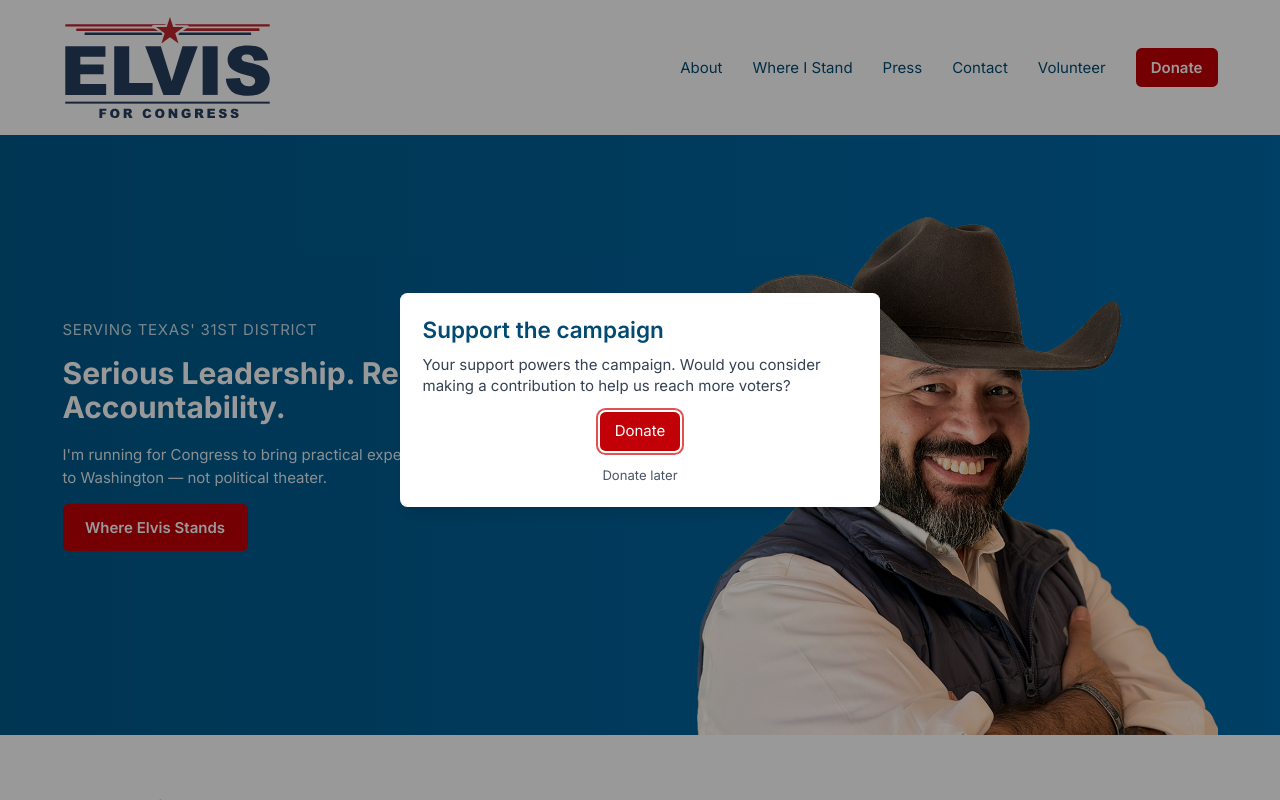
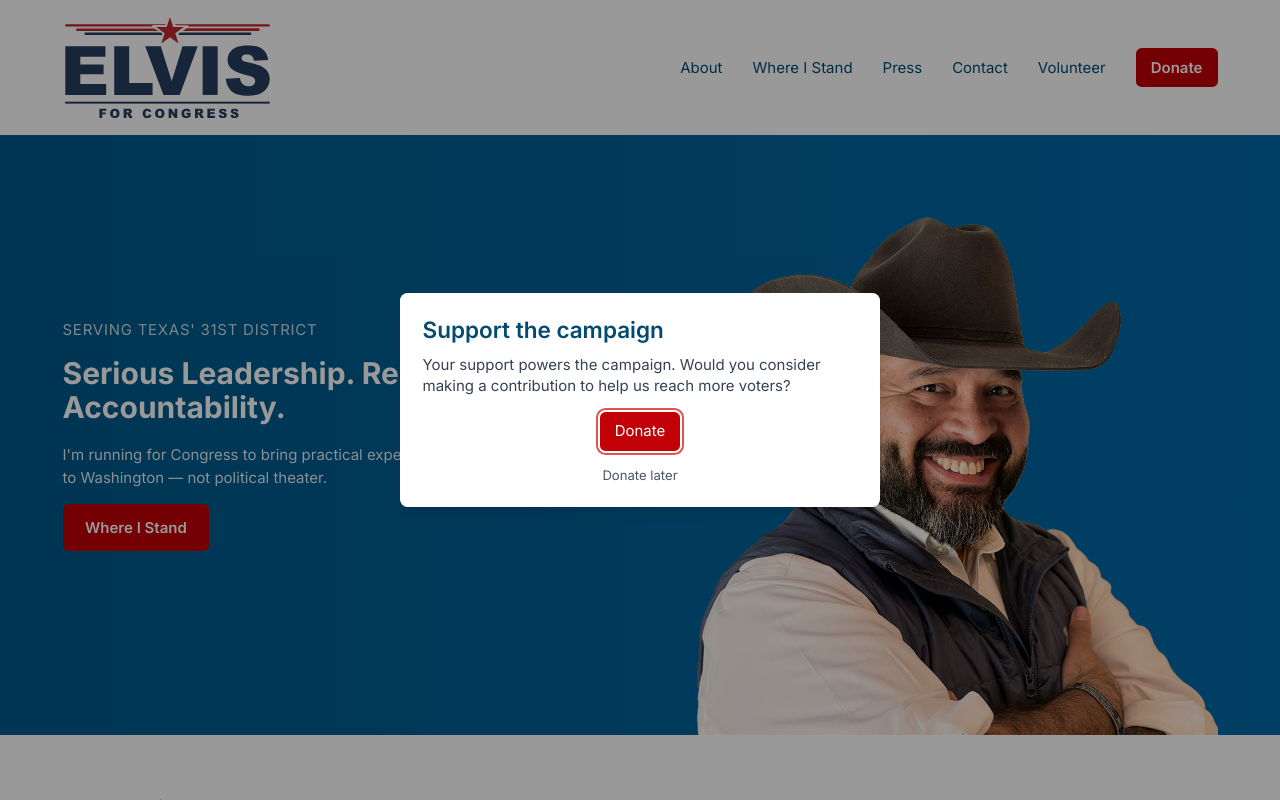
Before and after one commit to AMayLolo/elvisforcongress, a Next.js app: page / in a window 1280 px wide. Shown: the top 800 px of the page. Built offline with nearby package versions, Linux system fonts and the light colour scheme.

Commit message:
update button

```diff
--- a/src/components/Hero.tsx
+++ b/src/components/Hero.tsx
@@ -21,7 +21,7 @@ export default function Hero() {
                 href="/stand"
                 className="px-6 py-3 rounded-md font-semibold bg-red-700 text-white hover:bg-red-800"
               >
-                Where Elvis Stands
+                Where I Stand
               </a>
             </div>
           </div>
```
